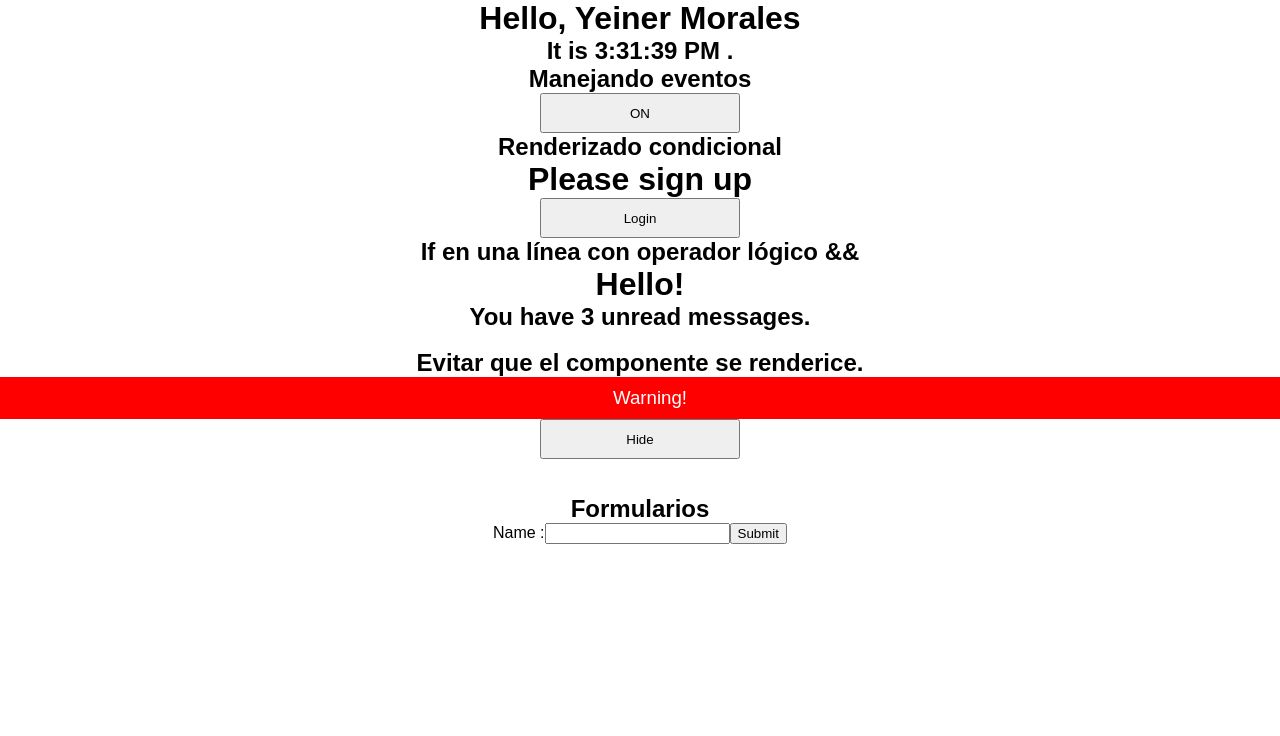
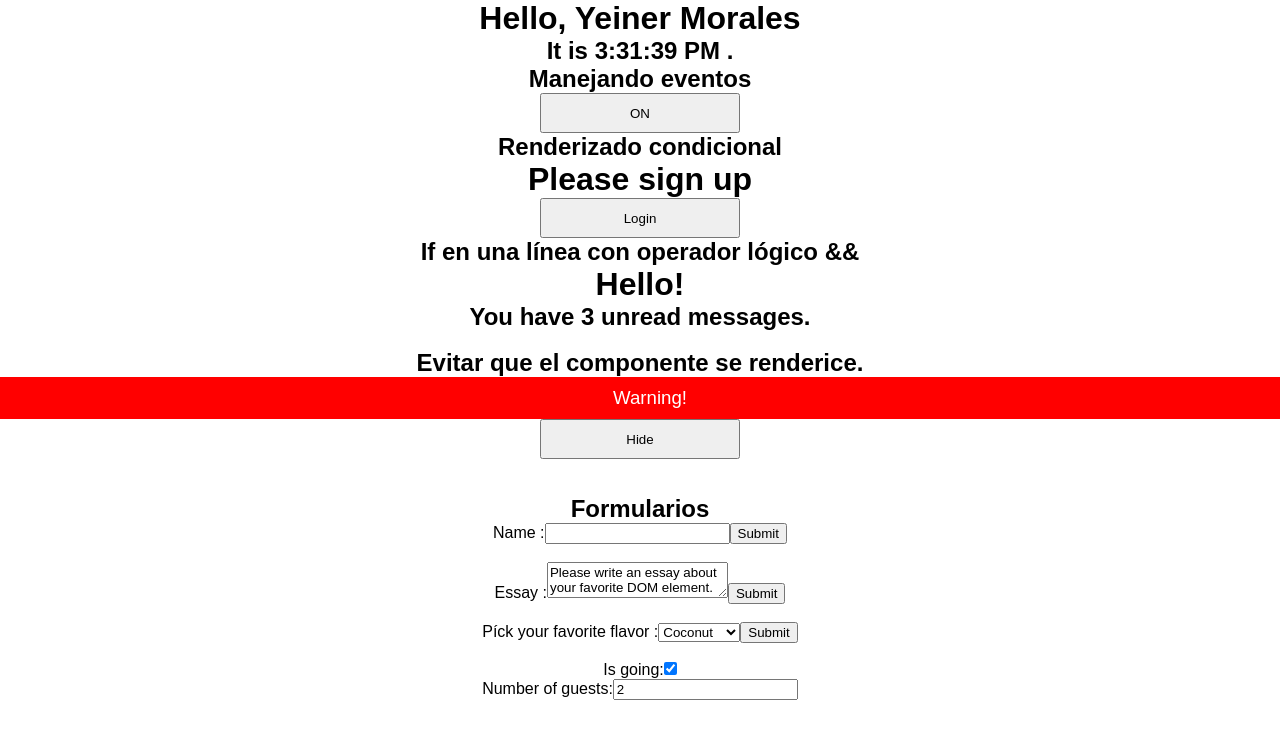
Before and after one commit to yeiner/aprendiendo-react, a React (Create React App) app in the folder app-react/: page / in a window 1280 px wide. Shown: the top 736 px of the page. Built offline with nearby package versions, Linux system fonts and the light colour scheme.

Commit message:
:white_check_mark: Formularios

```diff
--- a/app-react/src/App.js
+++ b/app-react/src/App.js
@@ -7,6 +7,9 @@
 import LoginControl from './components/LoginControl'
 import Page from './components/Page/Page'
 import NameForm from './components/Formulario/NameForm'
+import TextArea from './components/Formulario/TextArea'
+import FlavorForm from './components/Formulario/FlavorForm'
+import Reservation from './components/Formulario/Reservation'
 
 function App () {
   return (
@@ -35,6 +38,13 @@
       <div>
         <h2>Formularios</h2>
         <NameForm />
+        <br />
+        <TextArea />
+        <br />
+        <FlavorForm />
+        <br />
+        <Reservation />
+
       </div>
     </div>
   );
--- /dev/null
+++ b/app-react/src/components/Formulario/FlavorForm.js
@@ -0,0 +1,40 @@
+import React from 'react'
+
+class FlavorForm extends React.Component {
+    constructor(props){
+        super(props);
+        this.state = {value: 'coconut'};
+
+        this.handleChange = this.handleChange.bind(this);
+        this.handleSubmit = this.handleSubmit.bind(this);
+    }
+
+    handleChange(event) {
+        this.setState({value: event.target.value});
+    }
+
+    handleSubmit(event){
+        alert('Your favorite flavor is: ' + this.state.value);
+        event.preventDefault();
+    }
+
+    render() {
+        return (
+            <form onSubmit={this.handleSubmit} >
+                <label>
+                    Píck your favorite flavor :
+                    <select value={this.state.value} onChange={this.handleChange}>
+                        <option value="grapefruit">Grapefruit</option>
+                        <option value="lime">Lime</option>
+                        <option value="coconut">Coconut</option>
+                        <option value="mango">Mango</option>
+                    </select>
+                </label>
+                <input type="submit" value="Submit" />
+            </form>
+        );
+
+    }
+}
+
+export default FlavorForm;
--- a/app-react/src/components/Formulario/NameForm.js
+++ b/app-react/src/components/Formulario/NameForm.js
@@ -10,17 +10,13 @@
     }
 
     handleChange(event) {
-        this.setState({value: event.target.value});
+        this.setState({ value: event.target.value.toUpperCase() });
     }
 
     //Nombres escritos con todas las letras en mayúscula.
     handleSubmit(event) {
         alert('A name was submitted : ' + this.state.value);
         event.preventDefault();
-    }
-
-    handleChange(event) {
-        this.setState({value: event.target.value.toUpperCase()});
     }
 
     render() {
--- /dev/null
+++ b/app-react/src/components/Formulario/Reservation.js
@@ -0,0 +1,49 @@
+import React from 'react'
+
+class Reservation  extends React.Component {
+    constructor(props){
+        super(props);
+        this.state = {
+            isGoing: true,
+            numberOfGuests: 2
+        };
+
+        this.handleInputChange = this.handleInputChange.bind(this);
+    }
+
+    handleInputChange(event){
+        const target = event.target;
+        const value = target.type === 'checkbox' ? target.checked : target.value;
+        const name = target.name;
+
+        this.setState({
+            [name]: value
+        });
+    }
+
+    render() {
+        return (
+            <form>
+                <label>
+                    Is going:
+                    <input
+                        name="isGoing"
+                        type="checkbox"
+                        checked={this.state.isGoing}
+                        onChange={this.handleInputChange} />
+                </label>
+                <br />
+                <label>
+                    Number of guests:
+                    <input
+                        name="numberOfGuests"
+                        type="number"
+                        value={this.state.numberOfGuests}
+                        onChange={this.handleInputChange} />
+                </label>
+            </form>
+        );
+    }
+}
+
+export default Reservation;
--- /dev/null
+++ b/app-react/src/components/Formulario/TextArea.js
@@ -0,0 +1,38 @@
+import React from "react";
+
+class TextArea extends React.Component {
+  constructor(props) {
+    super(props);
+    this.state = { value: 'Please write an essay about your favorite DOM element.' };
+
+    this.handleChange = this.handleChange.bind(this);
+    this.handleSubmit = this.handleSubmit.bind(this);
+  }
+
+  handleChange(event) {
+    this.setState({ value: event.target.value });
+  }
+
+  //Nombres escritos con todas las letras en mayúscula.
+  handleSubmit(event) {
+    alert("An essay was submitted : " + this.state.value);
+    event.preventDefault();
+  }
+
+  render() {
+    return (
+      <form onSubmit={this.handleSubmit}>
+        <label>
+          Essay :
+          <textarea
+            value={this.state.value}
+            onChange={this.handleChange}
+          />
+        </label>
+        <input type="submit" value="Submit" />
+      </form>
+    );
+  }
+}
+
+export default TextArea;
```
